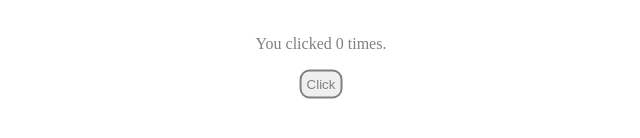
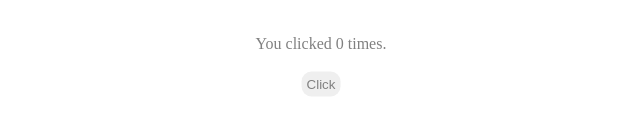
Before and after one commit to Dan1LExtr1m/Dan1LExtr1m.github.io, a plain HTML site: page index.html in a window 1280 px wide. Shown: the part 316-454 px from the top of the page, 319-959 px from the left. Drawn offline with Linux system fonts and the light colour scheme.

Commit message:
Changed styles and scripts

```diff
--- a/index.html
+++ b/index.html
@@ -26,7 +26,7 @@
         transform: translate(-50%, -50%);
 
         border-radius: 10px;
-        border: 2px solid gray;
+        border: 0;
         padding: 5px;
         color: gray;
       }
@@ -34,17 +34,20 @@
   </head>
   <body>
     <div id="text">You clicked 0 times.</div>
-    <button id="click-button" onclick="click(1)">Click</button>
+    <button id="click-button">Click</button>
 
     <script>
       let clicks = 0;
 
-      function click(n) {
-        let text = document.getElementById('text');
+      let text = document.getElementById('text');
+      let button = document.getElementById('click-button');
 
-        clicks += n;
+      function click() {
+        clicks++;
         text.innerHTML = `You clicked ${clicks} times.`;
       }
+
+      button.addEventListener('onclick', click);
     </script>
   </body>
 </html>
```
